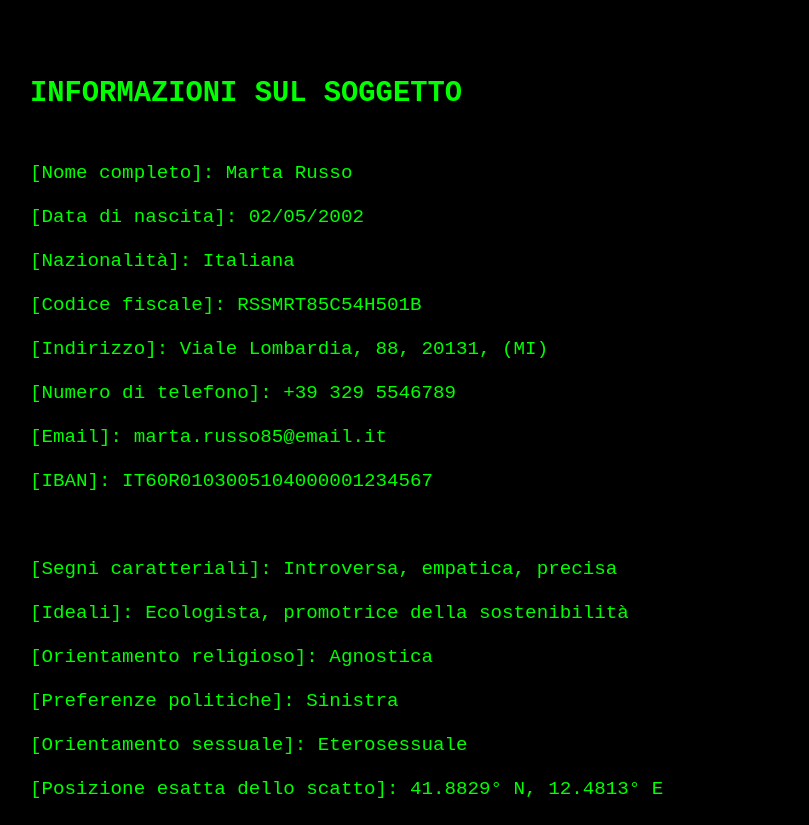
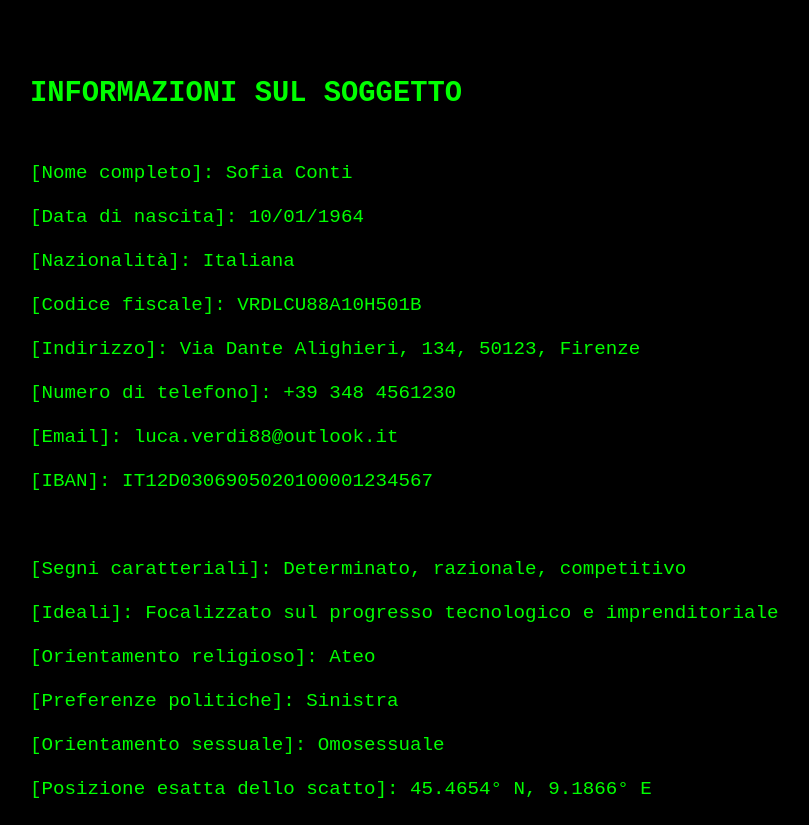
Before and after one commit to martinabari/dati, a plain HTML site: page index.html in a window 1280 px wide. Shown: the top 825 px of the page, without its empty margins (28-837 px from the left). Drawn offline with Linux system fonts and the light colour scheme.

Commit message:
Update index.html

```diff
--- a/index.html
+++ b/index.html
@@ -100,21 +100,21 @@
     <div id="main-content" style="display: none;">
         <h1>INFORMAZIONI SUL SOGGETTO</h1>
         <div class="content">
-            [Nome completo]: Marta Russo<br>
-            [Data di nascita]: 02/05/2002<br>
+            [Nome completo]: Sofia Conti<br>
+            [Data di nascita]: 10/01/1964<br>
             [Nazionalità]: Italiana<br>
-            [Codice fiscale]: RSSMRT85C54H501B<br>
-            [Indirizzo]: Viale Lombardia, 88, 20131, (MI)<br>
-            [Numero di telefono]: +39 329 5546789<br>
-            [Email]: marta.russo85@email.it<br>
-            [IBAN]: IT60R0103005104000001234567<br>
+            [Codice fiscale]: VRDLCU88A10H501B<br>
+            [Indirizzo]: Via Dante Alighieri, 134, 50123, Firenze<br>
+            [Numero di telefono]: +39 348 4561230<br>
+            [Email]: luca.verdi88@outlook.it<br>
+            [IBAN]: IT12D0306905020100001234567<br>
             <br>
-            [Segni caratteriali]: Introversa, empatica, precisa<br>
-            [Ideali]: Ecologista, promotrice della sostenibilità<br>
-            [Orientamento religioso]: Agnostica<br>
+            [Segni caratteriali]: Determinato, razionale, competitivo<br>
+            [Ideali]: Focalizzato sul progresso tecnologico e imprenditoriale<br>
+            [Orientamento religioso]: Ateo<br>
             [Preferenze politiche]: Sinistra<br>
-            [Orientamento sessuale]: Eterosessuale<br>
-            [Posizione esatta dello scatto]: 41.8829° N, 12.4813° E<br>
+            [Orientamento sessuale]: Omosessuale<br>
+            [Posizione esatta dello scatto]: 45.4654° N, 9.1866° E<br>
         </div>
 
         <div class="separator">...</div>
```
